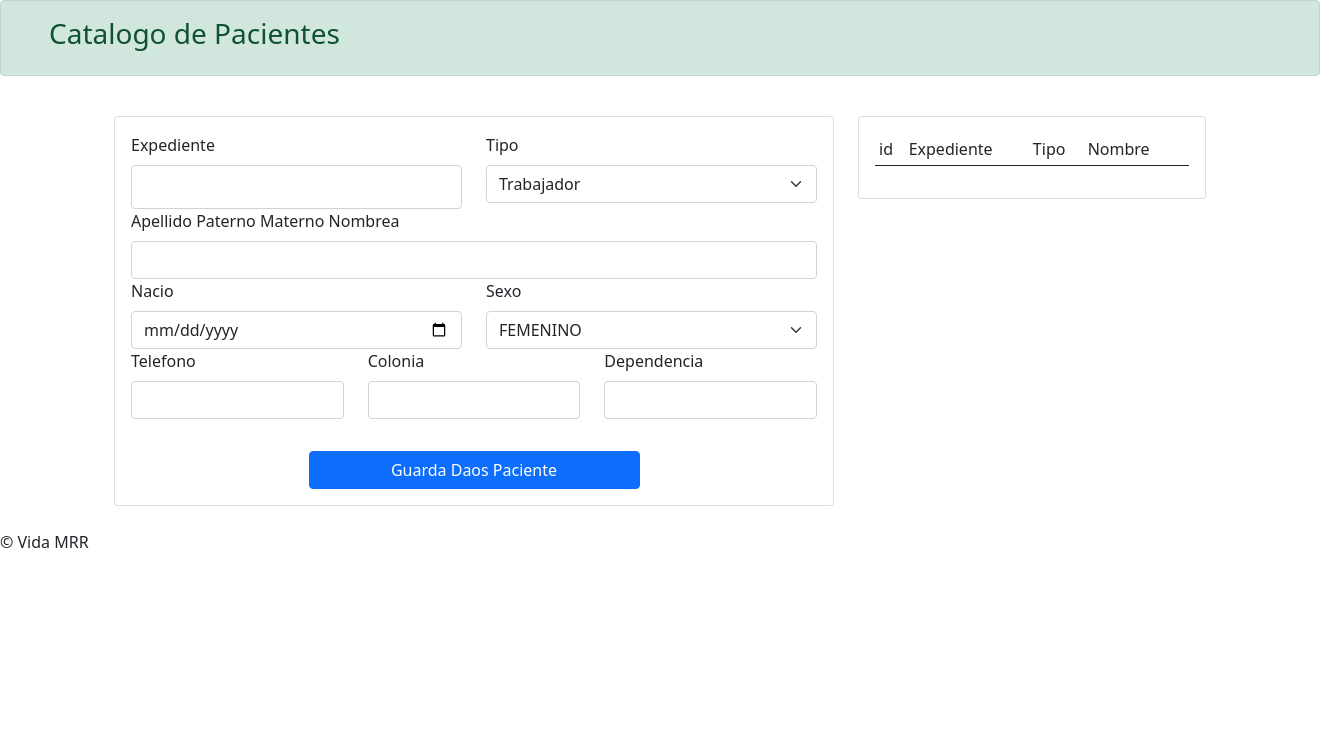
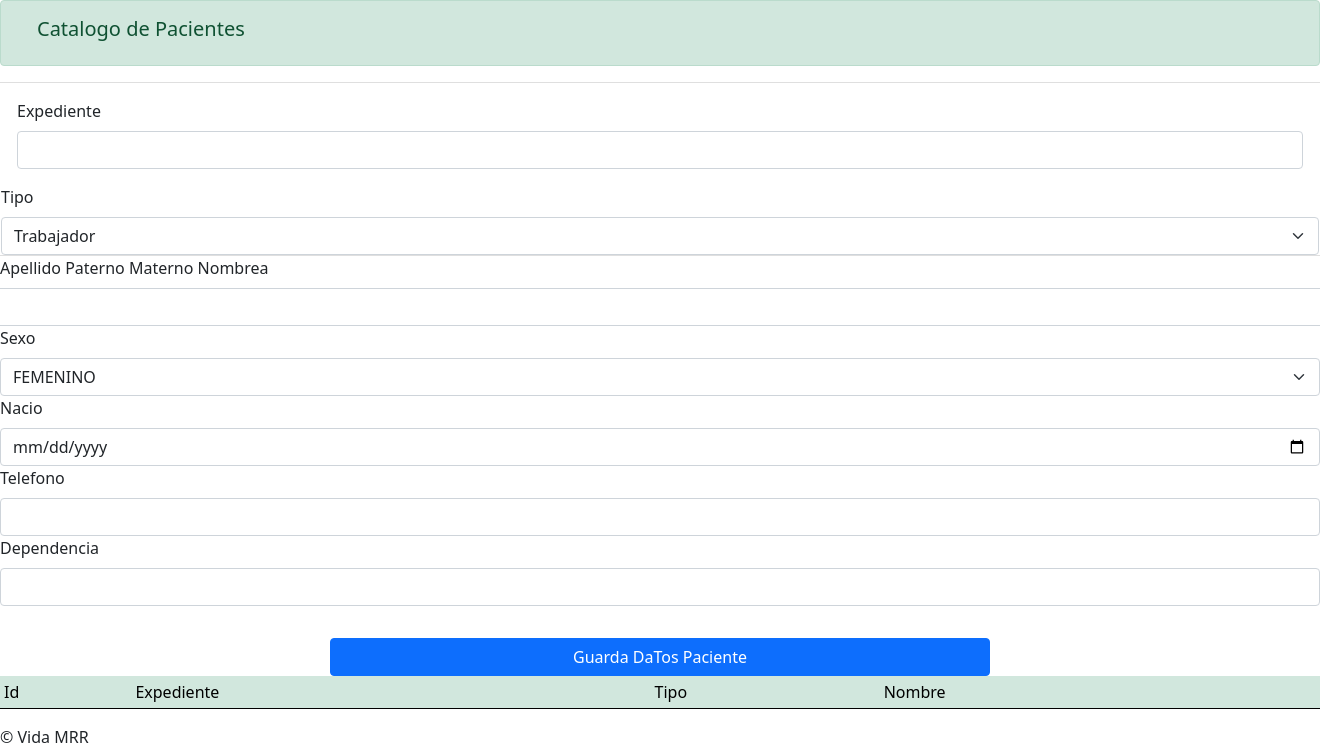
Before and after one commit to felicianojaba/myissste, a PHP site: page /myissste/tarea in a window 1320 px wide; the page is wider, and only the part inside the window is pictured. Shown: the part 56-805 px from the top of that part. Before the commit the page ends 604 px from the top of that part, so only its background shows below. Run offline with PHP 8.4, Linux system fonts and the light colour scheme; data that the repository does not hold is empty.

Commit message:
Pantalla de Datos paciente

```diff
--- a/config/config.php
+++ b/config/config.php
@@ -5,7 +5,7 @@ define('URL', 'http://localhost/myissste/');
 define('HOST', 'localhost');
 define('DB', 'umfcaborca');
 define('USER', 'root');
-define('PASSWORD', "root");
+define('PASSWORD', "");
 define('CHARSET', 'utf8mb4');
 
 ?>
--- a/models/tareamodel.php
+++ b/models/tareamodel.php
@@ -62,7 +62,7 @@ class TareaModel extends Model{
 
                 );
             }
-            //echo "soy la ficha azul".$lahora;
+            //echo $sulugar."soy la ficha azul".$lahora;
             $jsonstring = json_encode($json);
             echo $jsonstring;
         }catch(PDOException $e){
--- a/public/js/tareas.js
+++ b/public/js/tareas.js
@@ -10,7 +10,7 @@ $(document).ready(function (){
 	$('#paciente-result').hide();
 	//Capture el evento del elemto o input con id=search
 
-	obtenerTareas()
+	obtenerTareas();
 	function obtenerTareas(){
 		$.ajax({
 			url: "tarea/mostrart",
@@ -65,7 +65,6 @@ $(document).ready(function (){
 		}
 
 	});
-
 	$('#paciente-form').submit(function(e){
 		const postData = {
 			expediente : $('#expediente').val(),
@@ -86,7 +85,7 @@ $(document).ready(function (){
 
 		obtenerTareas();
 		$('#paciente-form').trigger('reset');
-		console.log(response);
+			console.log(response);
 		});
 		e.preventDefault();
 		edit = false;
--- a/views/tarea/index.php
+++ b/views/tarea/index.php
@@ -1,28 +1,36 @@
 <?php require 'views/header.php'; ?>
+
+<! ––Aqui algo -->
 <div class="alert alert-success d-flex align-items-center" role="alert">
-  <svg class="bi flex-shrink-0 me-2" width="24" height="24" role="img" aria-label="Success:"><use xlink:href="#check-circle-fill"/></svg>
+  <svg class="bi flex-shrink-0 me-2" width="12" height="12" role="img" aria-label="Success:"><use xlink:href="#check-circle-fill"/></svg>
   <div>
-
-    <h3 class="center"><?php echo $this->mensaje; ?></h3>
-
+    <h5 class="center"><?php echo $this->mensaje; ?></h5>
   </div>
 </div>
-<div class="container p-4">
+
+
+<! ––Aqui toda la pantalla
+<div class="container m-1">
   <div class="row">
-
-      <div class="col-8">
+    <! ––Aqui Datos del Paciente
+    <div class="col-10">
       <div class="card">
         <div class="card-body">
+
         <form id="paciente-form">
             <input type="hidden" id="pacienteId">
 
+            <! ––El pirmer renglon del formulario
             <div class="row">
-                      <div class="col">
+
+              <! ––Expediente
+              <div class="col-2">
                 <label for="expediente" class="form-label">Expediente</label>
-                        <input type="text"  class="text-uppercase form-control fs-5" id="expediente" maxlength="10">
+                <input type="text"  class="text-uppercase form-control fs-15" id="expediente" maxlength="10">
               </div>
-                      <div class="col">
 
+              <! ––Tipo
+              <div class="col-2">
                 <label for="tipo" class="form-label">Tipo</label>
                 <select id="eltipo" class="form-select" aria-label="Default select example">
                   <option value="10">Trabajador</option>
@@ -49,73 +57,63 @@
                   <option value="93">SegundoFamiliar</option>
                   <option value="94">TercerFamiliar</option>
                   <option value="95">CuartoFamiliar</option>
-
                 </select>
               </div>
-                  </div>
 
-                  <div class="row">
-                      <div class="col">
+              <! ––Descripe
+              <div class="col-6">
                 <label for="descripe" class="form-label">Apellido Paterno Materno Nombrea</label>
                 <input type="text" class="form-control" id="nombre" maxlength="40">
               </div>
-                  </div>
 
-                  <div class="row">
-                      <div class="col">
-                        <label for="nacio" class="form-label">Nacio</label>
-                        <input type="date" class="form-control" id="nacio">
-                      </div>
-                      <div class="col">
+              <! ––Sexo
+              <div class="col-2">
                 <label for="sexo" class="form-label">Sexo</label>
                 <select id="sexo" class="form-select" aria-label="Default select example">
                   <option value="FEMENINO">FEMENINO</option>
                   <option value="MACULINO">MASCULINO</option>
                 </select>
               </div>
+            </div> <! –– Div primer renglon del formulario
+
+            <! ––El segundo renglon del formulario
+            <div class="row">
+              <! ––Nacio
+              <div class="col-3">
+                <label for="nacio" class="form-label">Nacio</label>
+                <input type="date" class="form-control" id="nacio">
               </div>
 
-
-                  <div class="row">
-                      <div class="col">
+              <! ––Telefon
+              <div class="col-3">
                 <label for="telefono" class="form-label">Telefono</label>
                 <input type="text" class="form-control" id="telefono">
               </div>
-                      <div class="col">
-                          <label for="colonia" class="form-label">Colonia</label>
-                        <input type="text" class="form-control" id="colonia">
-                      </div>
-                      <div class="col">
+
+              <! ––Dependencia
+              <div class="col-6">
                 <label for="depende" class="form-label">Dependencia</label>
                 <input type="text" class="form-control" id="depende">
               </div>
-                  </div>
+            </div><! –– Div segundo renglon del formulario
 
-
-
-
-
+            <! ––Aqui el boton de guardar
             <div class="row">
                 <div class="d-grid gap-2 col-6 mx-auto">
                     <BR>
-                          <button class="btn btn-primary" type="submit">Guarda Daos Paciente</button>
+                    <button class="btn btn-primary" type="submit">Guarda DaTos Paciente</button>
                 </div>
             </div>
-
           </form>
-
-            </div>
-
-          </div>
-      </div>
-
-      <div class="col-4">
-        <div class="card">
-          <div class="card-body">
-            <table class="table table-striped table-sm">
+        </div> <! ––Div del Body
+      </div> <! ––Div del card
+    </div> <! ––Div col-10
+    <! ––Aqui el div de 2 colunas donde va la tabla
+    <div class="col-2">
+      <table class="table table-success table-striped table table-sm">
         <thead>
           <tr>
-                  <td>id</td>
+            <td>Id</td>
             <td>Expediente</td>
             <td>Tipo</td>
             <td>Nombre</td>
@@ -125,12 +123,8 @@
         <tbody id="pacientes"></tbody>
       </table>
     </div>
-        </div>
-      </div>
-
-
-     </div>
-</div>
+  </div><! ––Div del Row
+</div><! ––Div del Container
 <script type="text/javascript" src="<?php echo constant('URL'); ?>public/js/tareas.js"></script>
 
 <?php require 'views/footer.php'; ?>
```
Lines whose indentation alone changed are shown as unchanged.
